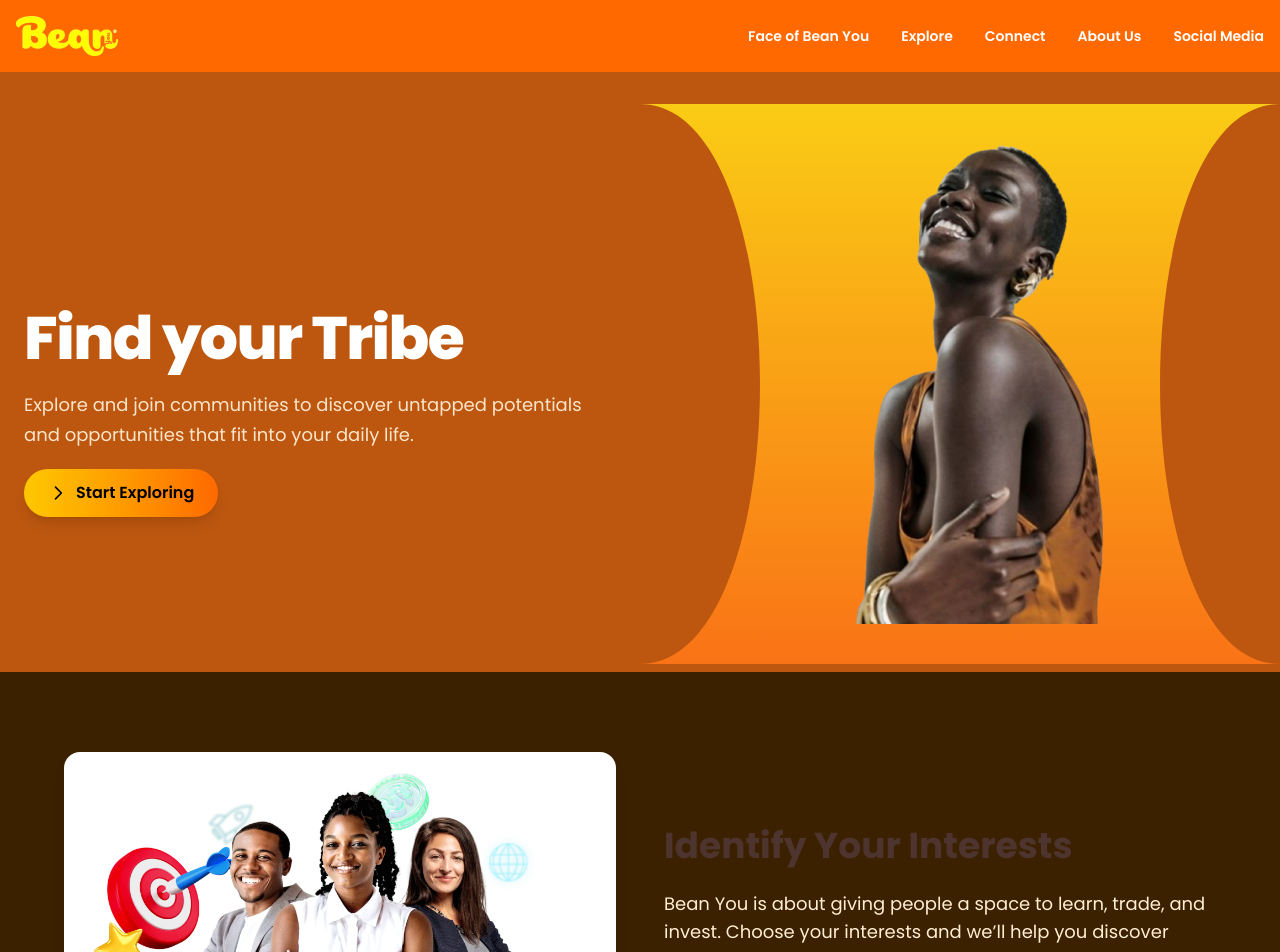
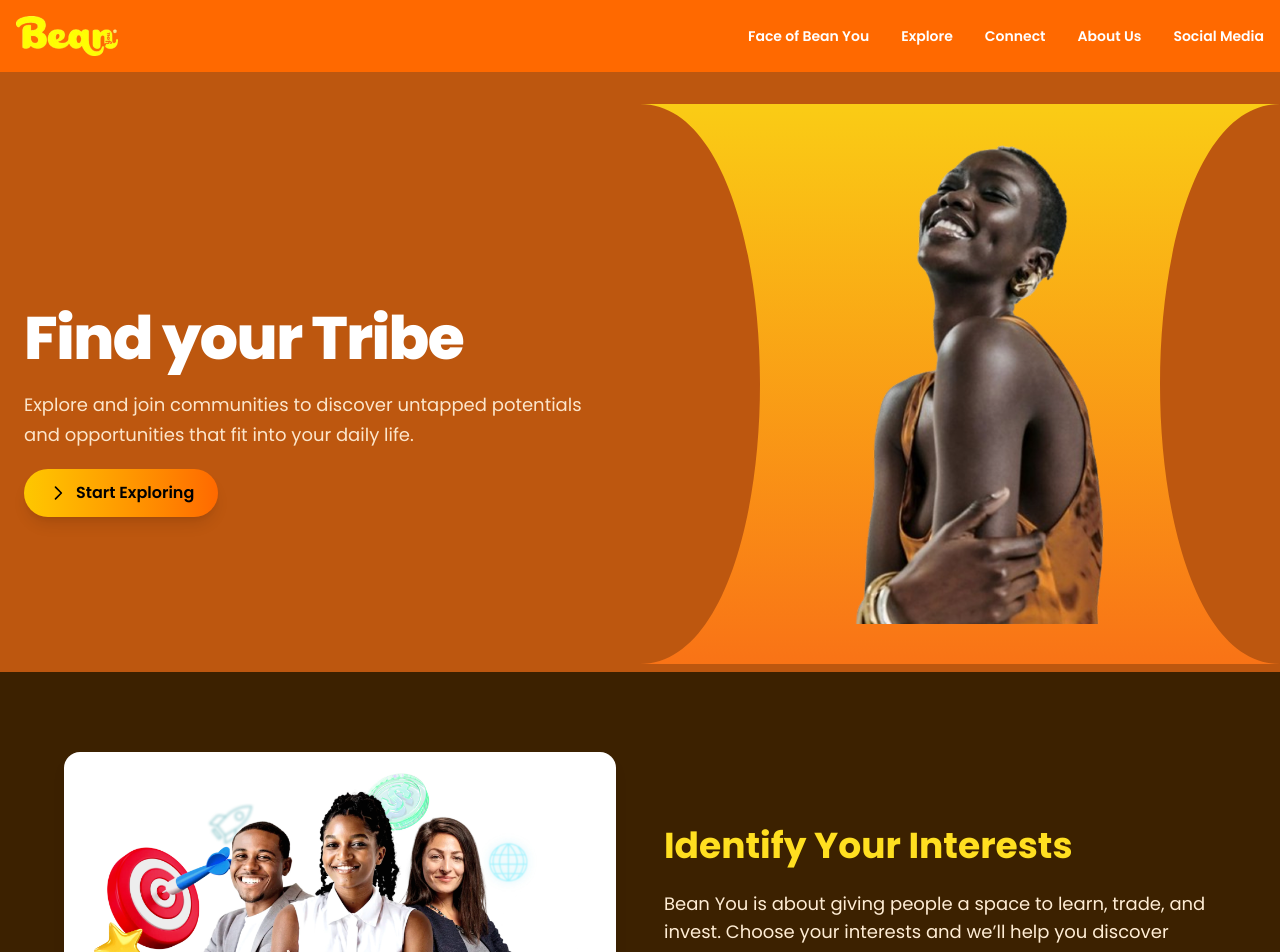
Before and after one commit to okore-tech/Bean-You-New, a Next.js app: page / in a window 1280 px wide. Shown: the top 952 px of the page. Built offline with nearby package versions, Linux system fonts and the light colour scheme.

Commit message:
Update page.tsx- identify your interest  text
extrabold text-yellow-300

```diff
--- a/app/page.tsx
+++ b/app/page.tsx
@@ -169,7 +169,7 @@ export default function HomePage() {
             />
           </div>
           <div className="md:w-1/2 space-y-6" data-aos="fade-left">
-            <h2 className="text-3xl md:text-4xl font-bold">Identify Your Interests</h2>
+            <h2 className="text-3xl md:text-4xl font-bold extrabold text-yellow-300">Identify Your Interests</h2>
             <p className="text-orange-100 text-lg">
               Bean You is about giving people a space to learn, trade, and invest. Choose your interests and we’ll help
               you discover communities that match.
```
